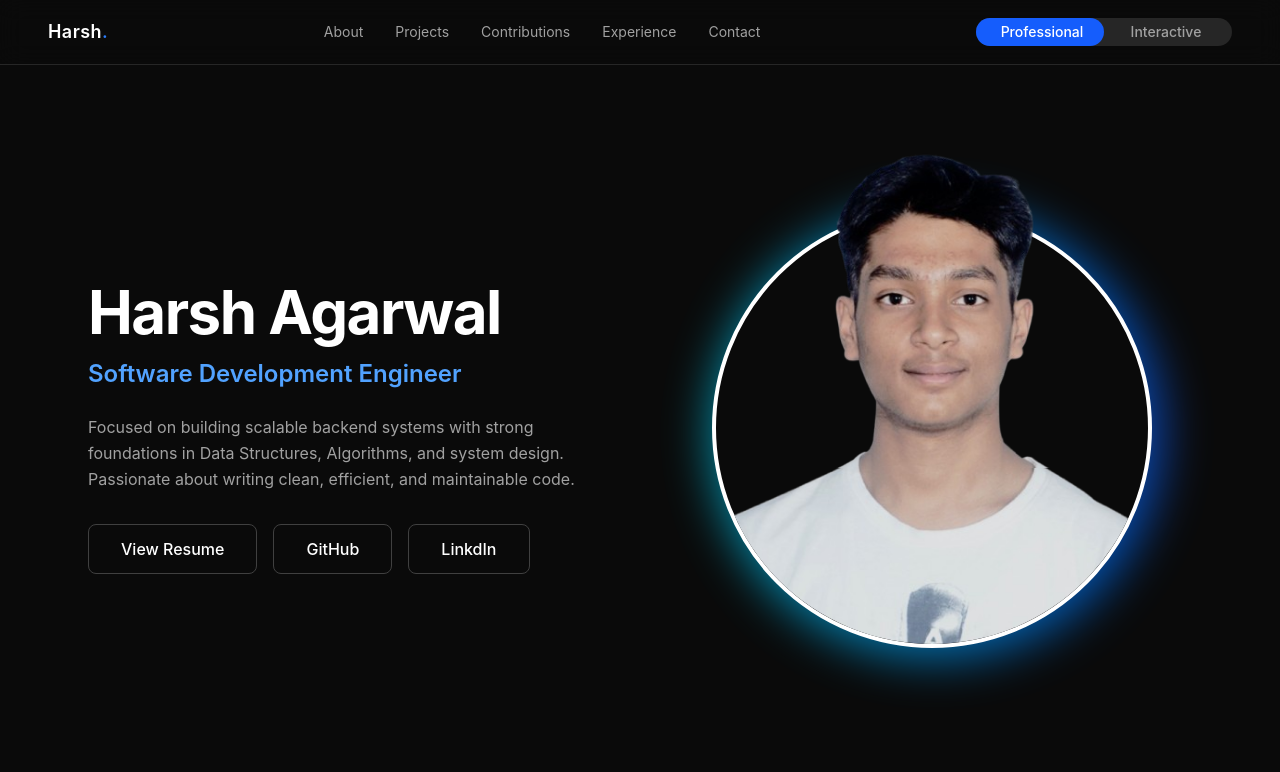
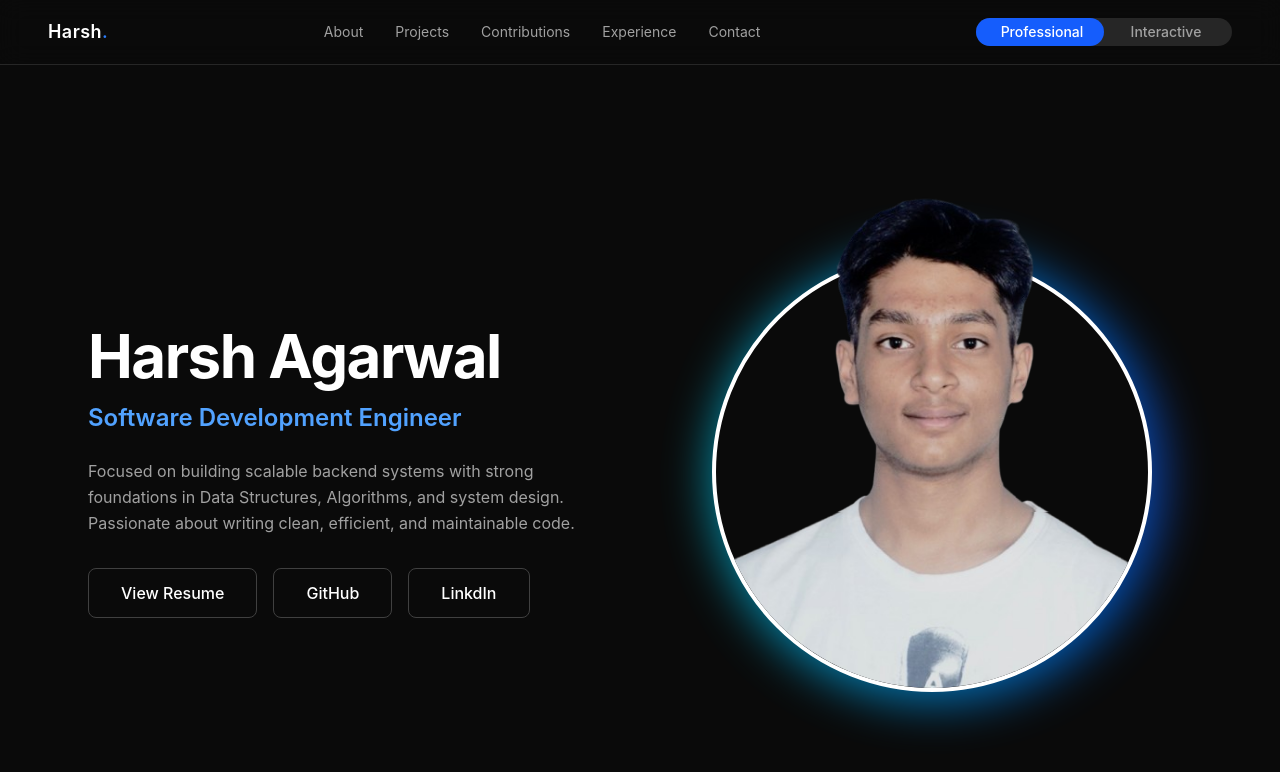
Before and after one commit to no-usefun/Portfolio, a React (Vite) app: page / in a window 1280 px wide. Both pictures are taken after a click on the button "Professional". Shown: the top 772 px of the page. Built offline with nearby package versions, Linux system fonts and the light colour scheme.

Commit message:
layout fixing

```diff
--- a/src/components/sections/Hero.tsx
+++ b/src/components/sections/Hero.tsx
@@ -4,9 +4,13 @@ import profile from "../../assets/profile.png";
 
 export default function Hero() {
   const openResume = () => window.open("/resume.pdf", "_blank");
+  const openGitHub = () =>
+    window.open("https://github.com/no-usefun", "_blank");
+  const openLinkedIn = () =>
+    window.open("https://www.linkedin.com/in/no-usefun", "_blank");
 
   return (
-    <SectionContainer id="Hero" className="bg-neutral-950 text-white">
+    <SectionContainer id="Hero" className="bg-neutral-950 text-white pt-35">
       <div className="relative mt-12 max-w-6xl mx-auto w-full grid md:grid-cols-2 gap-16 items-center px-6">
         {/* LEFT CONTENT */}
         <div>
@@ -28,10 +32,10 @@ export default function Hero() {
             <Button variant="outline" onClick={openResume}>
               View Resume
             </Button>
-            <Button variant="outline" onClick={openResume}>
+            <Button variant="outline" onClick={openGitHub}>
               GitHub
             </Button>
-            <Button variant="outline" onClick={openResume}>
+            <Button variant="outline" onClick={openLinkedIn}>
               LinkdIn
             </Button>
           </div>
--- a/src/components/ui/ProjectCarousel.tsx
+++ b/src/components/ui/ProjectCarousel.tsx
@@ -26,7 +26,7 @@ export default function ProjectCarousel({ images }: ProjectCarousel) {
           <img
             key={i}
             src={img}
-            className="w-full flex-shrink-0 object-contain aspect-video max-h-[300px]"
+            className="w-full flex-shrink-0 object-cover aspect-video max-h-[300px]"
           />
         ))}
       </div>
--- a/src/components/ui/SectionContainer.tsx
+++ b/src/components/ui/SectionContainer.tsx
@@ -18,7 +18,7 @@ export default function SectionContainer({
   return (
     <section
       id={id}
-      className={`snap-start min-h-screen flex flex-col items-center justify-start pt-24 px-6  ${className}`}
+      className={`min-h-screen flex flex-col items-center justify-start pt-20 px-6 ${className}`}
     >
       {/* Title Block */}
 
```
